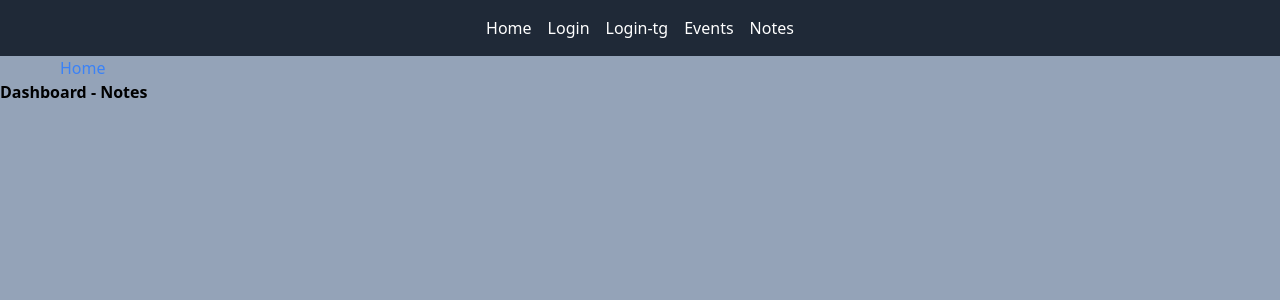
After one commit to filiurskyi/personal_ai_assistant, a FastAPI app: template fastapi_app/templates/notes.html in a window 1280 px wide. The commit adds this page. Shown: the top 300 px of the page. Run offline with FastAPI, Linux system fonts and the light colour scheme; the template is opened without the code that fills it, so the values that code supplies are empty; some libraries are stand-ins or nearby versions.

Commit message:
menu, events, handlers

```diff
--- a/fastapi_app/main.py
+++ b/fastapi_app/main.py
@@ -20,11 +20,20 @@ app.mount("/static", StaticFiles(directory=str(static_path)), name="static")
 
 # Initialize Jinja2 templates
 templates = Jinja2Templates(directory="fastapi_app/templates")
-book = [{'name': '1', 'feedback': 'r3  '}, {'name': '2', 'feedback': 'dsa fsad fs'}]
+
+
 DB_URI = "sqlite+aiosqlite:///database.db/"
 
 
+
+
 @app.get("/", response_class=HTMLResponse)
+async def list_events(request: Request):
+
+    return templates.TemplateResponse("index.html", {"request": request})
+
+
+@app.get("/events", response_class=HTMLResponse)
 async def list_events(request: Request):
     engine = create_async_engine(DB_URI, echo=False)
     sessionmaker = async_sessionmaker(
@@ -34,6 +43,17 @@ async def list_events(request: Request):
         events = await show_all_events(session, 306067192)
 
     return templates.TemplateResponse("events.html", {"request": request, "events": events})
+
+
+@app.get("/notes", response_class=HTMLResponse)
+async def list_notes(request: Request):
+    engine = create_async_engine(DB_URI, echo=False)
+    sessionmaker = async_sessionmaker(
+        engine, expire_on_commit=False, class_=AsyncSession
+    )
+    async with sessionmaker() as session:
+        notes = await show_all_notes(session, 306067192)
+    return templates.TemplateResponse("notes.html", {"request": request, "notes": notes})
 
 
 # @app.post("/login", response_class=HTMLResponse)
@@ -53,11 +73,12 @@ async def login_tg(request: Request):
     return templates.TemplateResponse("login-tg.html", {"request": request})
 
 
-@app.post("/login-tg", response_class=HTMLResponse)
-async def login_tg(request: Request):
+@app.get("/login", response_class=HTMLResponse)
+async def login(request: Request):
     try:
         data = await request.json()
         print(" post ", parse_qs(unquote(data.get("initData"))))
     except Exception as e:
         print(e)
-    return RedirectResponse(url="/", status_code=status.HTTP_302_FOUND)
+    return templates.TemplateResponse("login.html", {"request": request})
+    # return RedirectResponse(url="login")
--- a/fastapi_app/templates/base.html
+++ b/fastapi_app/templates/base.html
@@ -10,12 +10,13 @@
     <script src="https://cdn.tailwindcss.com"></script>
 </head>
 <body class="bg-slate-400">
-<div class="justify-center">
+<div class="">
+    {% include "menu-top.html" %}
 
     <div>
         <a class="text-blue-500 p-10 m-5" href="/">Home</a>
     </div>
-    <h1 class="font-extrabold">{% block header %}My Website Header{% endblock %}</h1>
+    <h1 class="font-extrabold">{% block header %}{% endblock %}</h1>
 </div>
 
 {% block content %}{% endblock %}
--- a/fastapi_app/templates/login-tg.html
+++ b/fastapi_app/templates/login-tg.html
@@ -2,9 +2,9 @@
 
 {% extends "base.html" %}
 
-{% block title %}Home - My Website{% endblock %}
+{% block title %}Dashboard - Login-tg{% endblock %}
 
-{% block header %}Login-tg{% endblock %}
+{% block header %}Dashboard - Login-tg{% endblock %}
 
 {% block content %}
 <div id="initDataDisplay"></div>
--- a/fastapi_app/templates/login.html
+++ b/fastapi_app/templates/login.html
@@ -2,9 +2,9 @@
 
 {% extends "base.html" %}
 
-{% block title %}Home - My Website{% endblock %}
+{% block title %}Dashboard - Login{% endblock %}
 
-{% block header %}Login{% endblock %}
+{% block header %}Dashboard - Login{% endblock %}
 
 {% block content %}
 <!--<div id="initDataDisplay"></div>-->
--- /dev/null
+++ b/fastapi_app/templates/menu-top.html
@@ -0,0 +1,21 @@
+<div class="bg-gray-800 text-white p-4">
+  <ul class="flex flex-wrap justify-center space-x-4">
+    <li class="mb-2 md:mb-0">
+      <a href="/" class="hover:text-gray-300 hover:underline">Home</a>
+    </li>
+    <li class="mb-2 md:mb-0">
+      <a href="/login" class="hover:text-gray-300 hover:underline">Login</a>
+    </li>
+    <li class="mb-2 md:mb-0">
+      <a href="/login-tg" class="hover:text-gray-300 hover:underline"
+        >Login-tg</a
+      >
+    </li>
+    <li class="mb-2 md:mb-0">
+      <a href="/events" class="hover:text-gray-300 hover:underline">Events</a>
+    </li>
+    <li class="mb-2 md:mb-0">
+      <a href="/notes" class="hover:text-gray-300 hover:underline">Notes</a>
+    </li>
+  </ul>
+</div>
--- /dev/null
+++ b/fastapi_app/templates/notes.html
@@ -0,0 +1,13 @@
+{% extends "base.html" %}
+
+{% block title %}Dashboard - Notes{% endblock %}
+
+{% block header %}Dashboard - Notes{% endblock %}
+
+{% block content %}
+    {% for note in notes %}
+<p>{{ note.note_title }}</p>
+<p>{{ note.note_text }}</p>
+<p>{{ note.note_tags }}</p>
+{% endfor %}
+{% endblock %}
```
Also changed, not shown: fastapi_app/templates/events.html (+5 -4 lines), fastapi_app/templates/index.html (added, +13 -0 lines).
